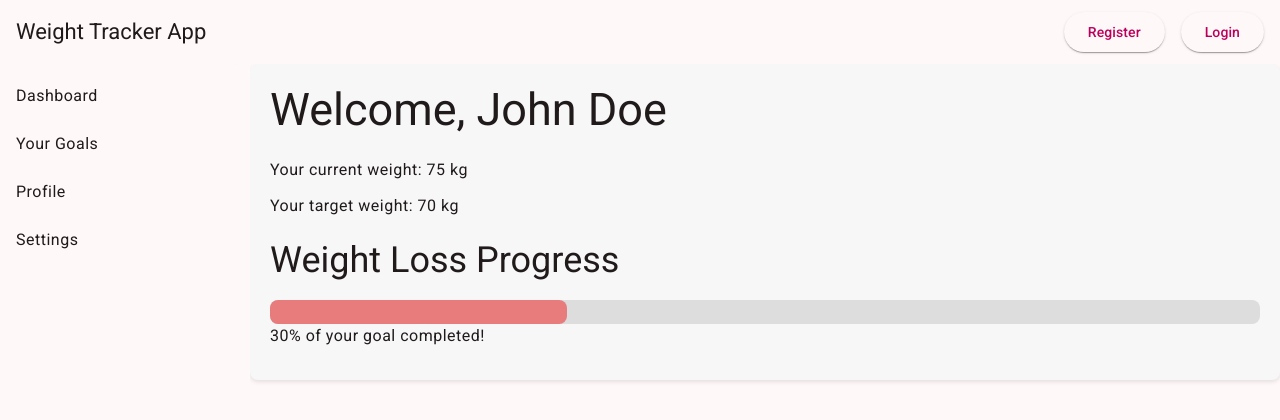
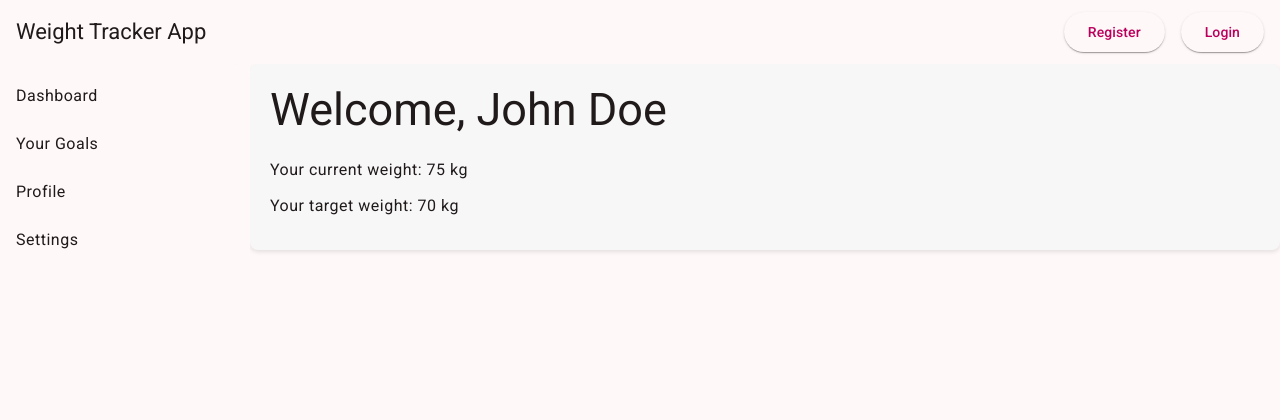
Before and after one commit to Anamtaansari/WT, an Angular app: page /dashboard in a window 1280 px wide. Shown: the top 420 px of the page. Built offline with nearby package versions, Linux system fonts and the light colour scheme.

Commit message:
updated dashboard. Removed progress bar

```diff
--- a/src/app/dashboard/dashboard.component.html
+++ b/src/app/dashboard/dashboard.component.html
@@ -3,11 +3,11 @@
     <p>Your current weight: {{ currentWeight }} kg</p>
     <p>Your target weight: {{ targetWeight }} kg</p>
 
-    <div class="progress-section">
+    <!-- <div class="progress-section">
       <h3>Weight Loss Progress</h3>
       <div class="progress-bar-container">
         <div class="progress-bar" [style.width.%]="progress"></div>
       </div>
       <p>{{ progress }}% of your goal completed!</p>
-    </div>
+    </div> -->
   </div>
```
